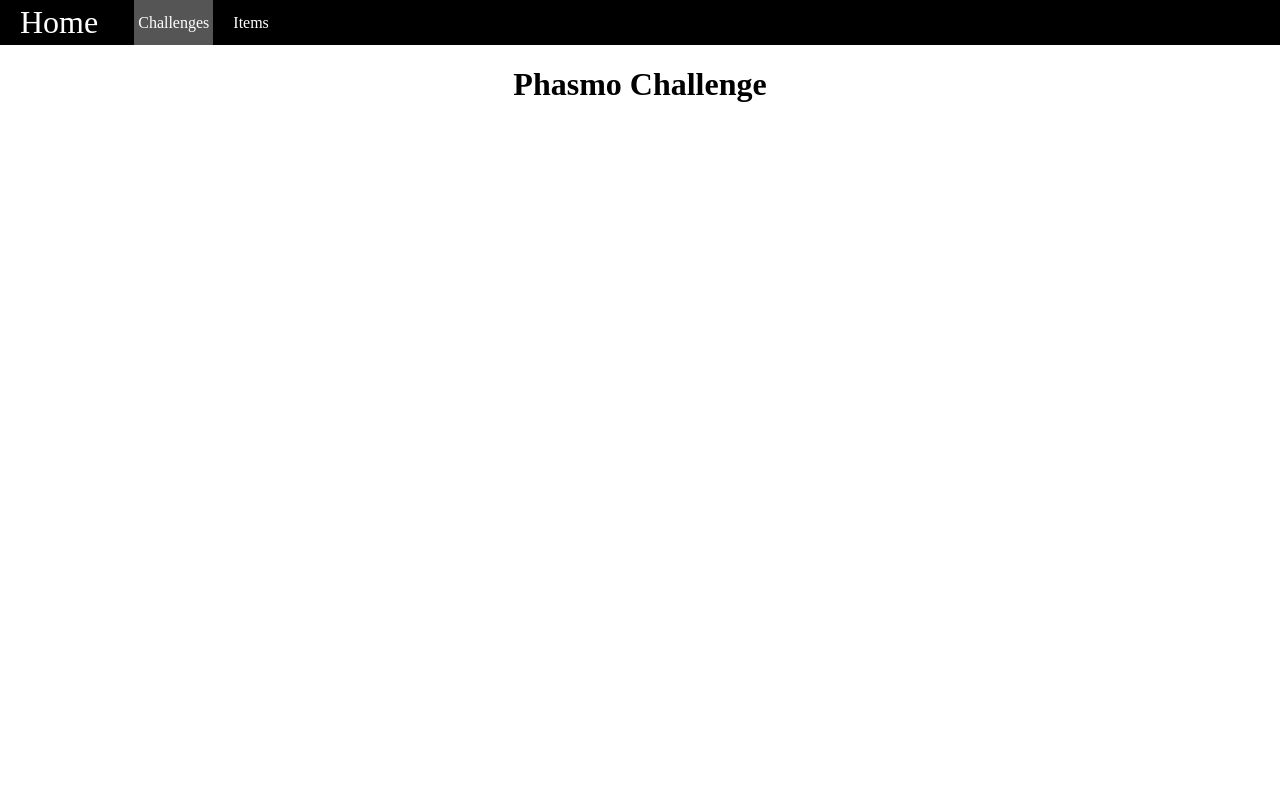
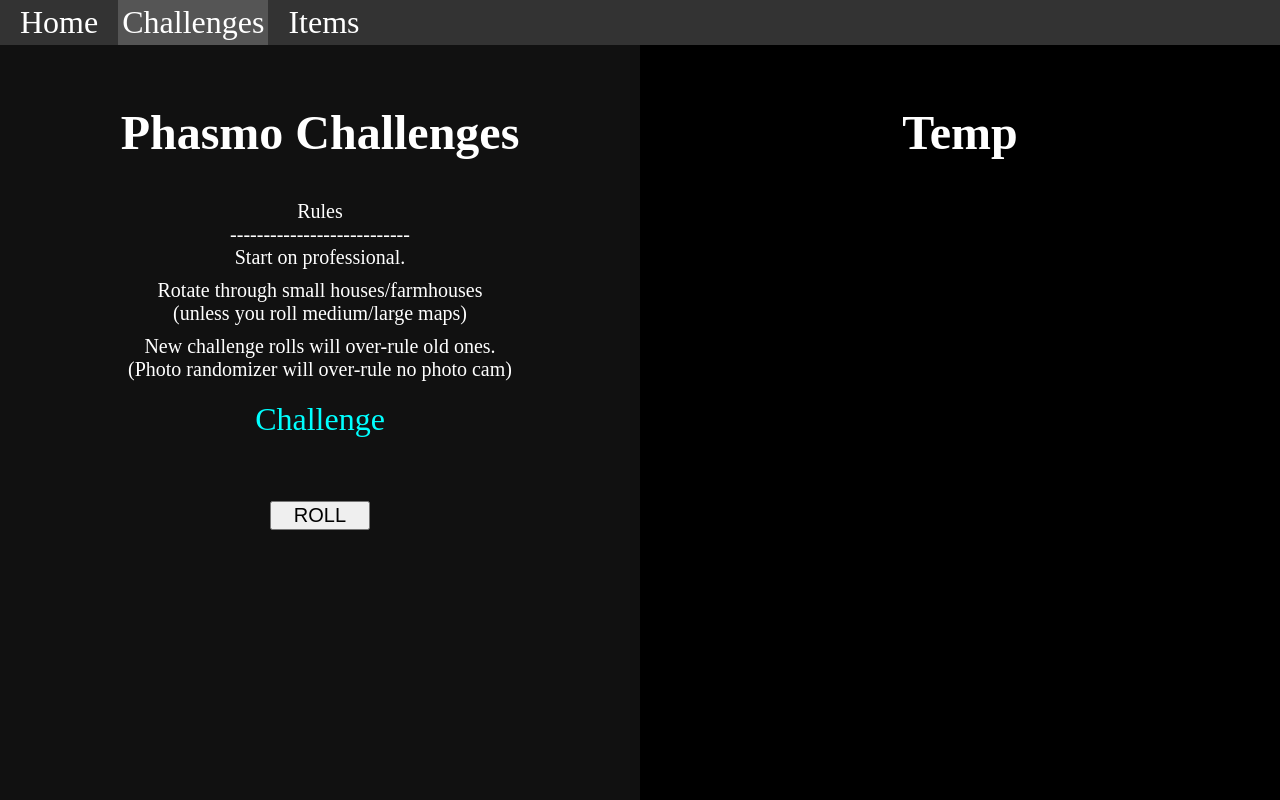
Before and after one commit to Dylaran/PhasmoWeb, a React (Create React App) app: page /challenges in a window 1280 px wide. Built offline with nearby package versions, Linux system fonts and the light colour scheme.

Commit message:
WIP challenges for Phamsmo web app

```diff
--- a/package.json
+++ b/package.json
@@ -8,6 +8,8 @@
     "@testing-library/user-event": "^14.4.3",
     "react": "^18.2.0",
     "react-dom": "^18.2.0",
+    "react-expanding-textarea": "^2.3.6",
+    "react-random-reveal": "^2.0.0",
     "react-router-dom": "^6.3.0",
     "react-scripts": "^5.0.1",
     "web-vitals": "^3.0.1"
--- a/src/App.js
+++ b/src/App.js
@@ -1,21 +1,19 @@
 import { Route, Routes } from 'react-router-dom'
 import Navbar from './Navbar'
-import Home from './pages/Home'
-import PhasmoChallenge from './pages/Pricing'
-import PhasmoItems from './pages/About'
+import Home from './pages/Home.js'
+import PhasmoChallenge from './pages/Challenges.js'
+import PhasmoItems from './pages/Items.js'
 
 function App() {
   return (
-    <>
+    <div className="container">
       <Navbar />
-      <div className="container">
       <Routes>
         <Route path="/" element={<Home />} />
         <Route path="/challenges" element={<PhasmoChallenge />} />
         <Route path="/items" element={<PhasmoItems />} />
       </Routes>
     </div>
-    </>
   )
 }
 
--- a/src/Navbar.js
+++ b/src/Navbar.js
@@ -3,12 +3,16 @@
 export default function Navbar() {
   return (
     <nav className="nav">
-      <Link to="/" className="home">
+      <Link to="/" className="title">
         Home
       </Link>
       <ul>
-        <CustomLink to="/challenges">Challenges</CustomLink>
-        <CustomLink to="/items">Items</CustomLink>
+        <CustomLink to="/challenges" className="title">
+          Challenges
+        </CustomLink>
+        <CustomLink to="/items" className="title">
+          Items
+        </CustomLink>
       </ul>
     </nav>
   )
--- a/src/pages/About.js
+++ /dev/null
@@ -1,3 +0,0 @@
-export default function PhasmoItems() {
-  return <h1>Phasmo Items</h1>
-}
--- /dev/null
+++ b/src/pages/Challenges.js
@@ -0,0 +1,109 @@
+import { RandomReveal } from 'react-random-reveal'
+import React, { useState, useEffect } from 'react'
+
+const DEFAULT_CHALLENGES = [
+  'No EMF Reader',
+  'No Video Camera',
+  'No Ghost Writing',
+  'No Spirit Box',
+  'No Thermometer',
+  'No UV Light/Glowsticks',
+  'No DOTS Projector',
+  'No Photo Camera',
+  'No Smudge Sticks',
+  'No Candles',
+  'No Pills',
+  'No Crucifix',
+  'No hiding in designated hiding spots (closets, lockers, stacked boxes)',
+  'No Sprinting',
+  'Crouch only',
+  'Open Mic',
+  'No Breaker',
+  'Maximum Brightness',
+  'Minimum Brightness',
+  'Can only communicate during hunts (3 games small, 2 games medium, 1 game hard)',
+  'Nightmare mode',
+  'Highest FOV',
+  'Lowest FOV',
+  'No W Key (No forward movement)',
+  'No Sound',
+  'Close All Doors Behind You (1 Game)',
+  'Headset On Backwards',
+  'Roll 2 Challenges',
+  'Roll 3 Challenges',
+  'Always Have Sound Sensor In Inventory',
+  'No Strong/Weak Flashlight',
+  'Finish Optional Objective 1',
+  'Finish Optional Objective 2',
+  'Finish Optional Objective 3',
+  'Asylum (1 game)',
+  'Prison (1 game)',
+  'Medium map (2 games)',
+  'Over and out (1 game)',
+  'Speedrun (7 mins small, 10 mins medium, 14 mins large)',
+  'Maximum Sensitivity (1 game)',
+  'Lowest Sensitivity (1 game)',
+  'Delete 1 Challenge (Choose 1)',
+  'Invert WASD (Choose if 1 game or permanent)',
+  'Close all doors behind you (1 game)',
+  'Ignore everything until you find the cursed possession and exhaust it',
+  'Photo Randomizer',
+  'Initial Item Randomizer',
+  'Use in-game voice only (no discord)',
+  'Listen to Minecraft/Fortnite parody music (use a music bot)',
+  'Remove Previous Challenge and Roll 1',
+  'Remove Previous Challenge and Roll 2',
+  'Remove Previous Challenge and Roll 2',
+  'Remove Previous Challenge and Roll 3',
+  'Remove Challenge of Choice and Roll 1',
+  'Remove Challenge of Choice and Roll 2',
+  'Remove Challenge of Choice and Roll 2',
+  'Remove Challenge of Choice and Roll 3',
+  'Pick a hiding spot once you open door. That is the only spot you can hide',
+  'ASMR (1 game)',
+]
+
+export default function PhasmoChallenge() {
+  const [data, setData] = useState(DEFAULT_CHALLENGES)
+  const [selected, setSelected] = useState('Challenge')
+  const [rollClicked, setRollClicked] = useState(false)
+  // const [spunNumber, setSpunNumber] = useState(0)
+
+  const handleRoll = () => {
+    setRollClicked(true)
+    const newSpunNumber = Math.floor(Math.random() * data.length)
+    setSelected(data[newSpunNumber])
+  }
+
+  return (
+    <>
+      <div className="split left">
+        <div className="centered">
+          <h2>Phasmo Challenges</h2>
+
+          <div style={{ marginBottom: 20, fontSize: 20 }}>
+            <div>Rules</div>
+            <div>---------------------------</div>
+            <div>Start on professional.</div>
+            <div style={{ marginTop: 10 }}>Rotate through small houses/farmhouses</div>
+            <div>(unless you roll medium/large maps)</div>
+            <div style={{ marginTop: 10 }}>New challenge rolls will over-rule old ones.</div>
+            <div>(Photo randomizer will over-rule no photo cam)</div>
+          </div>
+
+          <div style={{ height: 80, color: 'cyan' }}>{selected}</div>
+          <div>
+            <button onClick={handleRoll} style={{ width: 100, fontSize: 20, marginTop: 20 }}>
+              ROLL
+            </button>
+          </div>
+        </div>
+      </div>
+      <div className="split right">
+        <div className="centered">
+          <h2>Temp</h2>
+        </div>
+      </div>
+    </>
+  )
+}
--- a/src/pages/Home.js
+++ b/src/pages/Home.js
@@ -1,7 +1,15 @@
+import React from 'react'
+
 export default function Home() {
   return (
-    <div className="background">
-      <h1>Home</h1>
+    <div className="title">
+      <h1>Phasmophobia</h1>
+
+      <div>This is just to add difficulty for the current Phasmophobia version.</div>
+
+      <div style={{ marginTop: 20 }}>If you wish for any features to be added or changed, </div>
+
+      <div style={{ marginTop: 20 }}>email them to riceballs12345@gmail.com.</div>
     </div>
   )
 }
--- /dev/null
+++ b/src/pages/Items.js
@@ -0,0 +1,19 @@
+import { RandomReveal } from 'react-random-reveal'
+import React from 'react'
+
+export default function PhasmoItems() {
+  return (
+    <div className="">
+      <h1>Phasmo Items</h1>
+
+      <RandomReveal
+        isPlaying
+        duration={1}
+        revealDuration={0.5}
+        // updateInterval={0}
+        characters="Spin"
+        onComplete={() => ({ shouldRepeat: true, delay: 1 })}
+      />
+    </div>
+  )
+}
--- a/src/pages/Pricing.js
+++ /dev/null
@@ -1,3 +0,0 @@
-export default function PhasmoChallenge() {
-  return <h1>Phasmo Challenge</h1>
-}
--- a/src/styles.css
+++ b/src/styles.css
@@ -2,36 +2,65 @@
   box-sizing: border-box;
 }
 
-body {
+body{
   margin: 0;
 }
 
 .page {
-  display: flex;
+  height: 100vh;
 }
 
 .nav {
-  background-color: black;
+  background-color: #333;
   color: white;
   display: flex;
   justify-content: left;
   align-items: stretch;
-  gap: 2rem;
+  gap: 1rem;
   padding: 0 1rem;
 }
 
 .container {
   width: 100%;
-  height: auto;
+  height: 100vh;
+  text-align: center;
+  color: white;
+  background-color: black;
+}
+
+.title {
+  font-size: 2rem;
+}
+
+.split {
+  height: 100%;
+  width: 50%;
+  position: fixed;
+  padding-top: 20px;
+}
+
+/* Control the left side */
+.left {
+  left: 0;
+  background-color: #111;
+}
+
+/* Control the right side */
+.right {
+  right: 0;
+  background-color: black;
+}
+
+.centered {
+  font-size: 2rem;
+  display: grid;
+  justify-content: center;
+  align-items: center;
   text-align: center;
 }
 
-.home {
-  font-size: 2rem;
-}
-
-.background {
-  background-color: #333;
+.rightPage {
+  right: 0;
 }
 
 .nav ul {
```
Also changed, not shown: 2 other files (tests, documents, lock files or other folders). Lines whose indentation alone changed are shown as unchanged.
